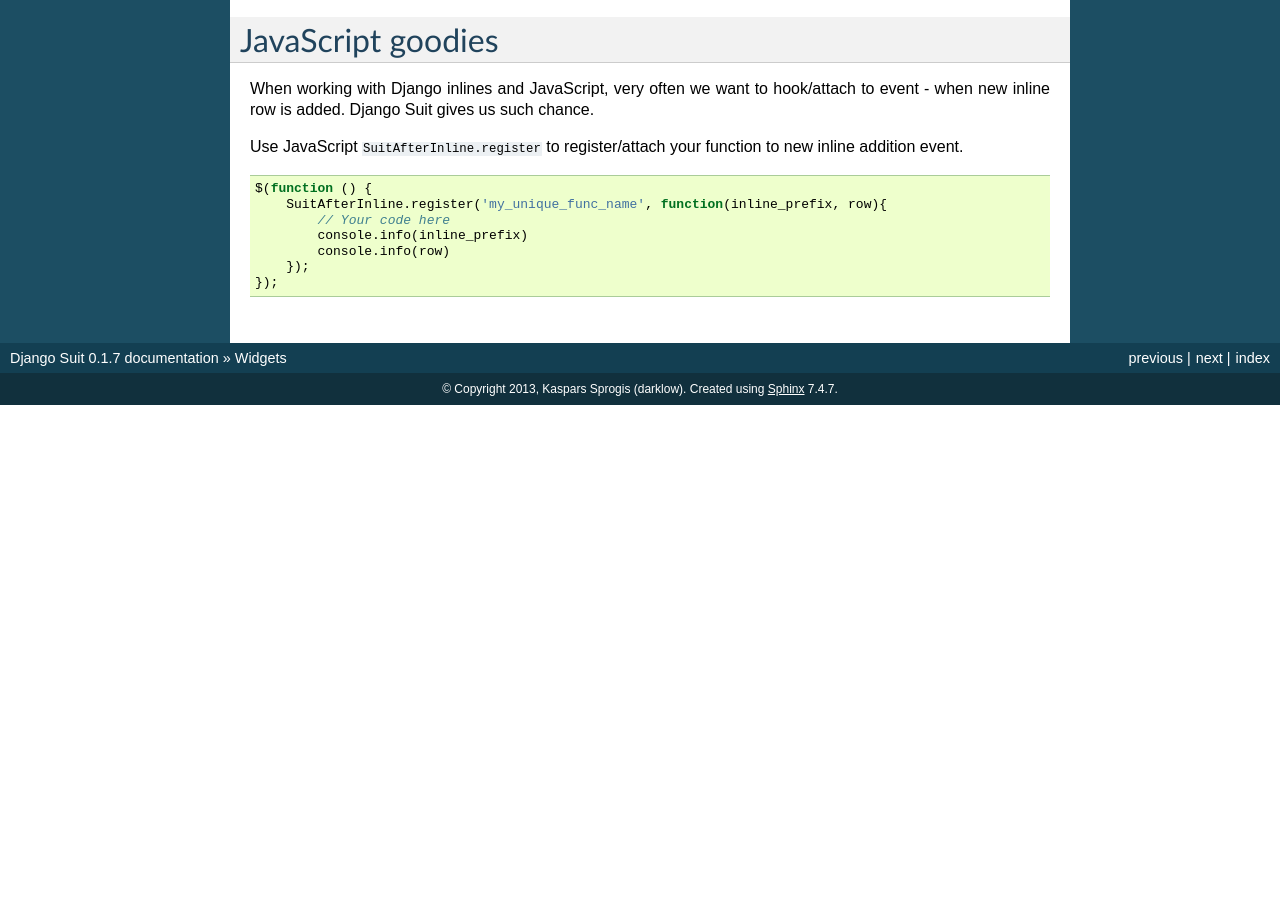
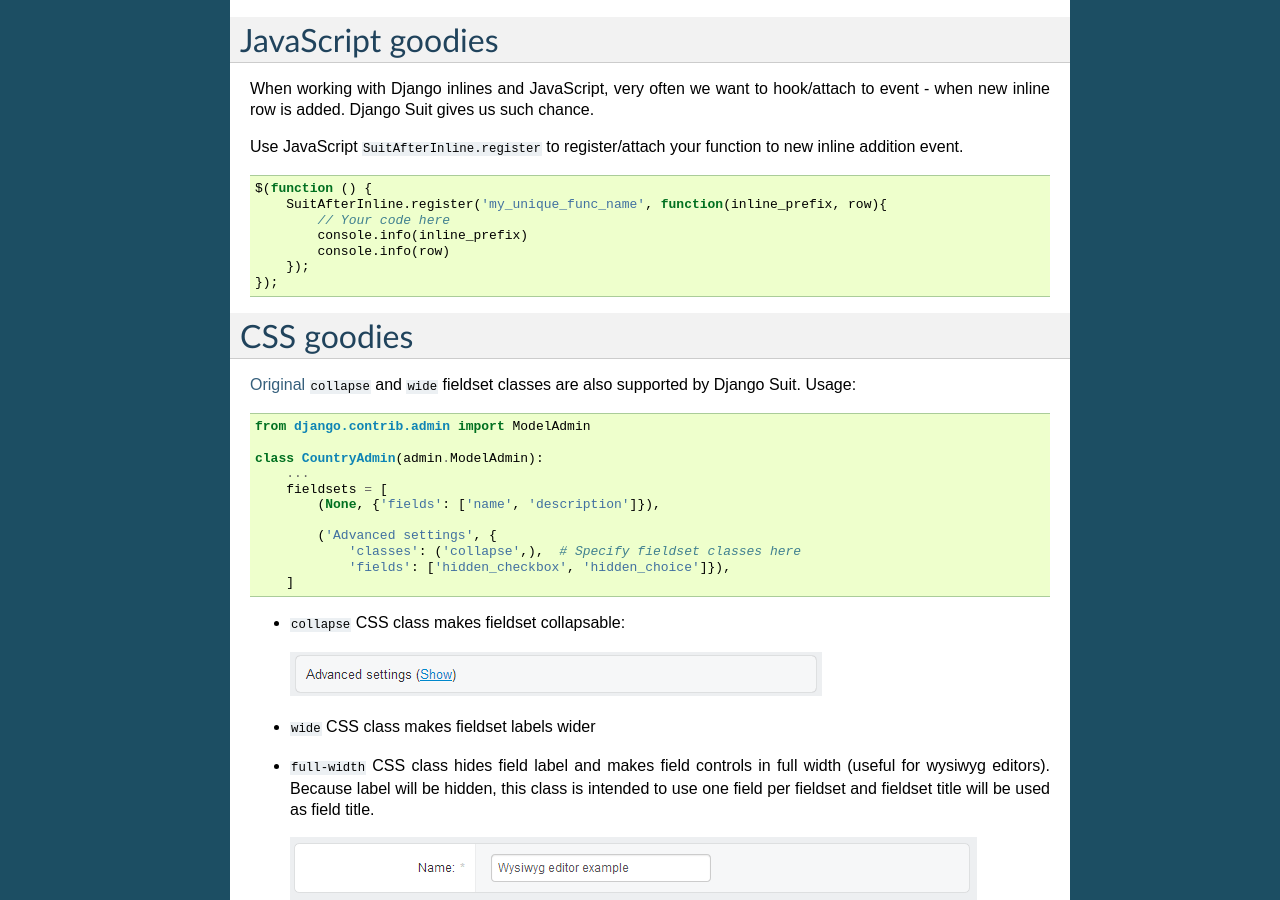
Before and after one commit to darklow/django-suit, a Sphinx documentation site: the page built from docs/widgets.rst, in a window 1280 px wide and 900 px high, scrolled down 3319 px. Built offline with Sphinx 7.4.7, drawn with Linux system fonts in a browser that asks for light colours; before the commit the page ends 3724 px from its top, so only the background shows below that.

Commit message:
Docs: Added info on 'full-width', 'collapse' and 'wide' CSS classes

```diff
--- a/docs/widgets.rst
+++ b/docs/widgets.rst
@@ -183,3 +183,34 @@
           console.info(row)
       });
   });
+
+
+CSS goodies
+===========
+
+`Original <https://docs.djangoproject.com/en/dev/ref/contrib/admin/#django.contrib.admin.ModelAdmin.fieldsets>`_ ``collapse`` and ``wide`` fieldset classes are also supported by Django Suit. Usage::
+
+  from django.contrib.admin import ModelAdmin
+
+  class CountryAdmin(admin.ModelAdmin):
+      ...
+      fieldsets = [
+          (None, {'fields': ['name', 'description']}),
+
+          ('Advanced settings', {
+              'classes': ('collapse',),  # Specify fieldset classes here
+              'fields': ['hidden_checkbox', 'hidden_choice']}),
+      ]
+
+.. |collapse| image:: _static/img/collapse.png
+
+* ``collapse`` CSS class makes fieldset collapsable:
+
+  |collapse|
+
+* ``wide`` CSS class makes fieldset labels wider
+
+* ``full-width`` CSS class hides field label and makes field controls in full width (useful for wysiwyg editors). Because label will be hidden, this class is intended to use one field per fieldset and fieldset title will be used as field title.
+
+  .. image:: _static/img/full-width.png
+     :target: http://djangosuit.com/admin/examples/wysiwygeditor/add/
```
Also changed, not shown: docs/_static/img/collapse.png (added), docs/_static/img/full-width.png (added).
